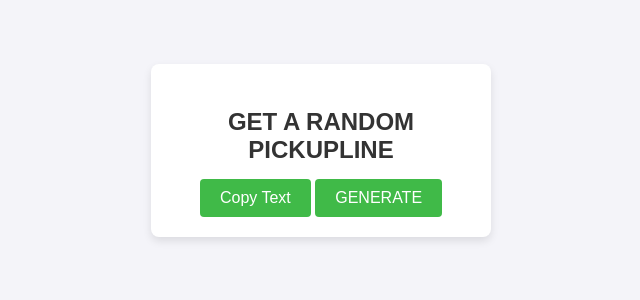
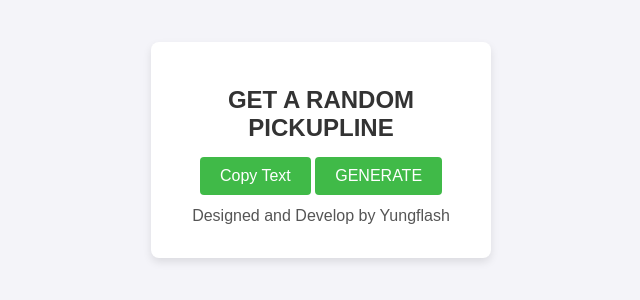
Before and after one commit to Yungflashh/pickupLine, a plain HTML site: page index.html in a window 1280 px wide. Shown: the part 250-550 px from the top of the page, without its empty margins (319-959 px from the left). Drawn offline with Linux system fonts and the light colour scheme.

Commit message:
first commit

```diff
--- a/index.html
+++ b/index.html
@@ -19,6 +19,10 @@
 
 
     <button onclick="fetchPickUp()">GENERATE</button>
+
+    <p>Designed and Develop by Yungflash</p>
     </div>
+
+
 </body>
 </html>
```
